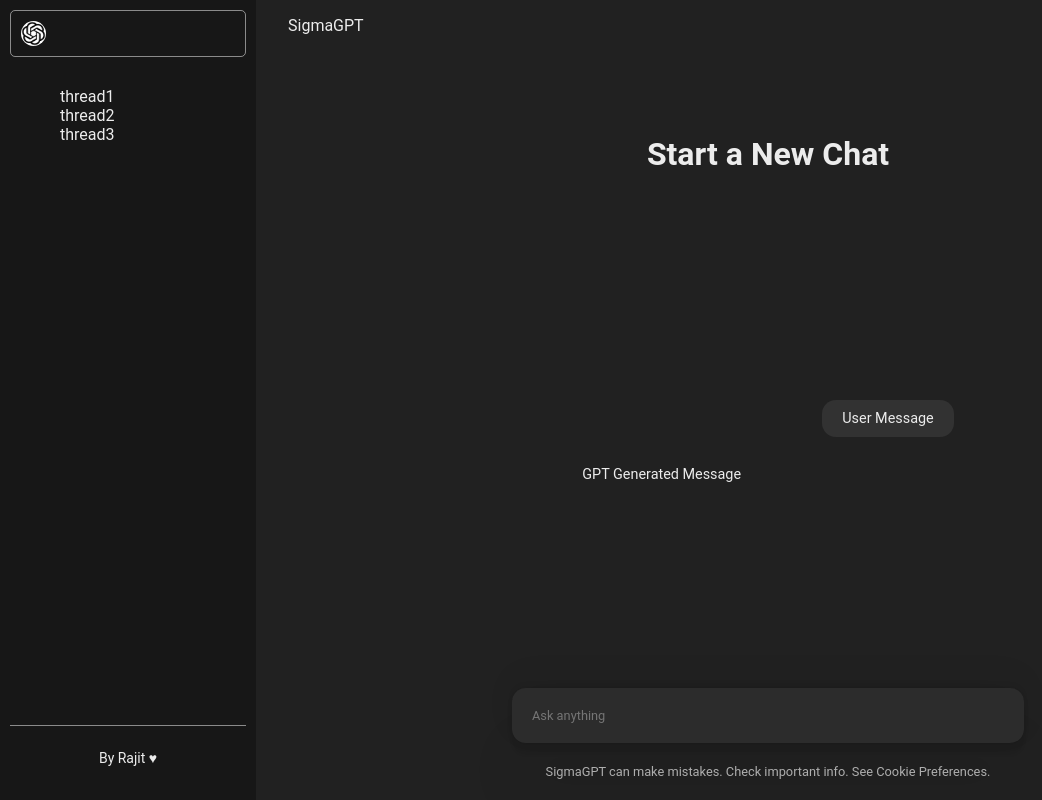
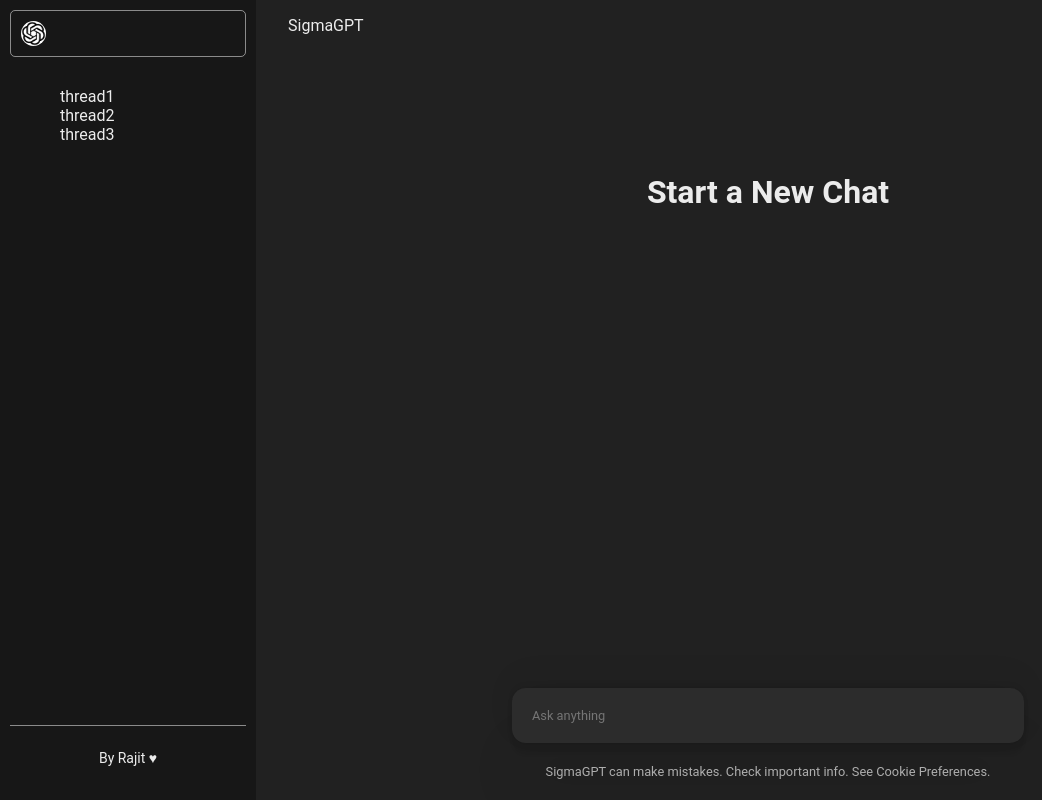
Before and after one commit to Rajit94/SigmaGPT, a React app in the folder Frontend/: page / in a window 1280 px wide. Shown: the whole page, without its empty margins (0-1042 px from the left). Built offline with nearby package versions, Linux system fonts and the light colour scheme; the HTML template or start-up script is replaced by a standard one.

Commit message:
working on display chat

```diff
--- a/Frontend/src/Chat.jsx
+++ b/Frontend/src/Chat.jsx
@@ -8,12 +8,18 @@
         <>
         {newChat && <h1>Start a New Chat</h1>}
         <div className="chats">
-        <div className="userDiv">
-            <p className="userMessage">User Message</p>
-        </div>
-        <div className="gptDiv">
-            <p className="gptMessage">GPT Generated Message</p>
-        </div>
+            {
+                prevChats?.map((chat, idx) =>
+                    <div className={chat.role === "user"? "userDiv" : "gptDiv"} key={idx}>
+                        {
+                            chat.role === "user"?
+                            <p className="userMessage">{chat.content}</p> :
+                            <p className="gptMessage">{chat.content}</p>
+                        }
+                    </div>
+                    )
+                }
+
         </div>
         </>
     )
--- a/Frontend/src/ChatWindow.jsx
+++ b/Frontend/src/ChatWindow.jsx
@@ -1,16 +1,18 @@
 import "./ChatWindow.css";
 import Chat from "./Chat.jsx";
 import { MyContext } from "./MyContext.jsx";
-import { useContext, useState } from "react";
+import { useContext, useState, useEffect } from "react";
 import { ScaleLoader } from "react-spinners";
 
 
+
 function ChatWindow() {
-    const {prompt, setPrompt, reply, setReply, currThreadId} = useContext(MyContext);
+    const {prompt, setPrompt, reply, setReply, currThreadId, setPrevChats} = useContext(MyContext);
     const [loading, setLoading] = useState(false);
 
     const getReply = async () => {
         setLoading(true);
+
         const options = {
             method: "POST",
             headers: {
@@ -32,6 +34,24 @@
         }
         setLoading(false);
     }
+
+    //append new chat to prev chats
+    useEffect(() => {
+       if(prompt && reply) {
+        setPrevChats(prevChats => (
+                [...prevChats, {
+                    role: "user",
+                    content: prompt
+                },{
+                    role: "assistant",
+                    content: reply
+                }]
+            ));
+        }
+
+        setPrompt("");
+    }, [reply]);
+
     return (
         <div className="chatWindow">
         <div className="navbar">
```
Also changed, not shown: 1 other file (tests, documents, lock files or other folders).
